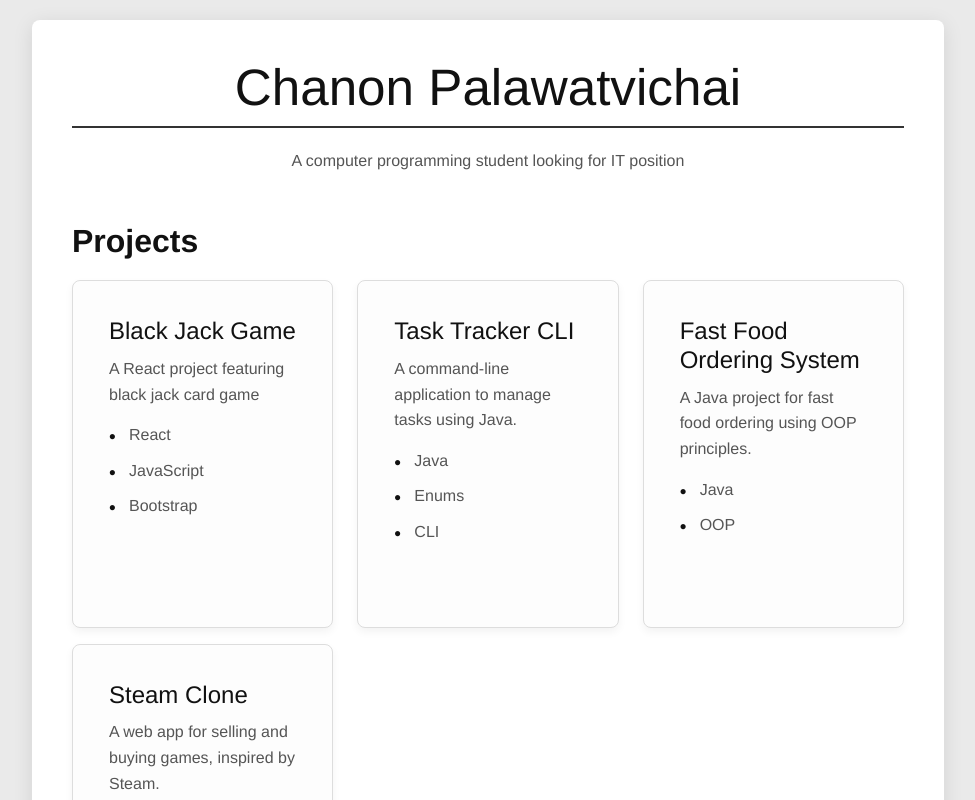
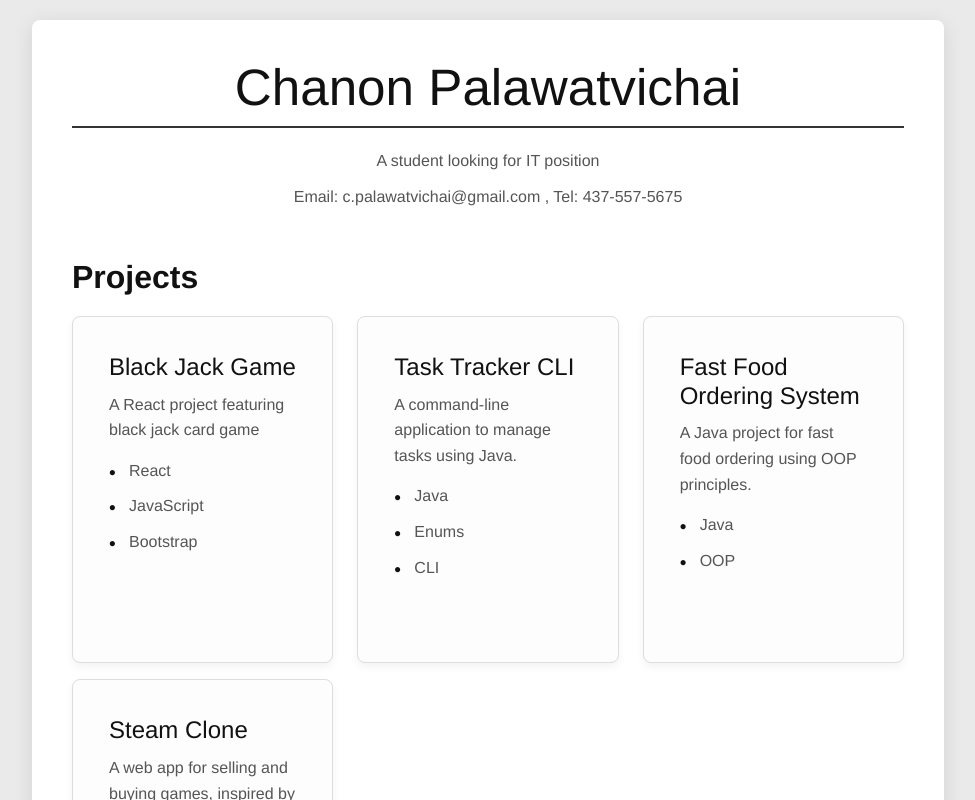
Before and after one commit to chanonpu/chanonpu.github.io, a React (Vite) app: page / in a window 1280 px wide. Shown: the top 800 px of the page, without its empty margins (152-1127 px from the left). Built offline with nearby package versions, Linux system fonts and the light colour scheme.

Commit message:
add contact

```diff
--- /dev/null
+++ b/public/data.json
@@ -0,0 +1,78 @@
+{
+    "overview": {
+        "name": "Chanon Palawatvichai",
+        "description": "A student looking for IT position",
+        "contact": "Email: c.palawatvichai@gmail.com , Tel: 437-557-5675"
+    },
+    "education": [
+        {
+            "degree": "Diploma in Computer Programming",
+            "institution": "Humber Polytechnic",
+            "year": "2023 - 2025"
+        },
+        {
+            "degree": "Master in Business Administration (MBA)",
+            "institution": "Cardiff University",
+            "year": "2017 - 2018"
+        },
+        {
+            "degree": "Bachelor in Chemical Engineering",
+            "institution": "Chulalongkorn University",
+            "year": "2011 - 2015"
+        }
+    ],
+    "experience": [
+        {
+            "jobTitle": "Baker",
+            "company": "Tim Hortons",
+            "year": "2023-2024"
+        },
+        {
+            "jobTitle": "Supplychain Analyst",
+            "company": "PTT Oil and Retail",
+            "year": "2019-2023"
+        },
+        {
+            "jobTitle": "Production Engineer Section Head",
+            "company": "Siam City Cement",
+            "year": "2015-2017"
+        }
+    ],
+    "project": [
+        {
+            "title": "Black Jack Game",
+            "description": "A React project featuring black jack card game",
+            "techStack": [
+                "React",
+                "JavaScript",
+                "Bootstrap"
+            ]
+        },
+        {
+            "title": "Task Tracker CLI",
+            "description": "A command-line application to manage tasks using Java.",
+            "techStack": [
+                "Java",
+                "Enums",
+                "CLI"
+            ]
+        },
+        {
+            "title": "Fast Food Ordering System",
+            "description": "A Java project for fast food ordering using OOP principles.",
+            "techStack": [
+                "Java",
+                "OOP"
+            ]
+        },
+        {
+            "title": "Steam Clone",
+            "description": "A web app for selling and buying games, inspired by Steam.",
+            "techStack": [
+                "Express",
+                "Node.js",
+                "MongoDB"
+            ]
+        }
+    ]
+}
--- a/src/App.jsx
+++ b/src/App.jsx
@@ -26,7 +26,9 @@ function App() {
             {/* Overview Section */}
             <section className="mb-5">
                 <h1>{overview.name}</h1>
+
                 <p style={{textAlign:'center'}}>{overview.description}</p>
+                <p style={{textAlign:'center'}}>{overview.contact}</p>
             </section>
 
             {/* Projects Section */}
```
